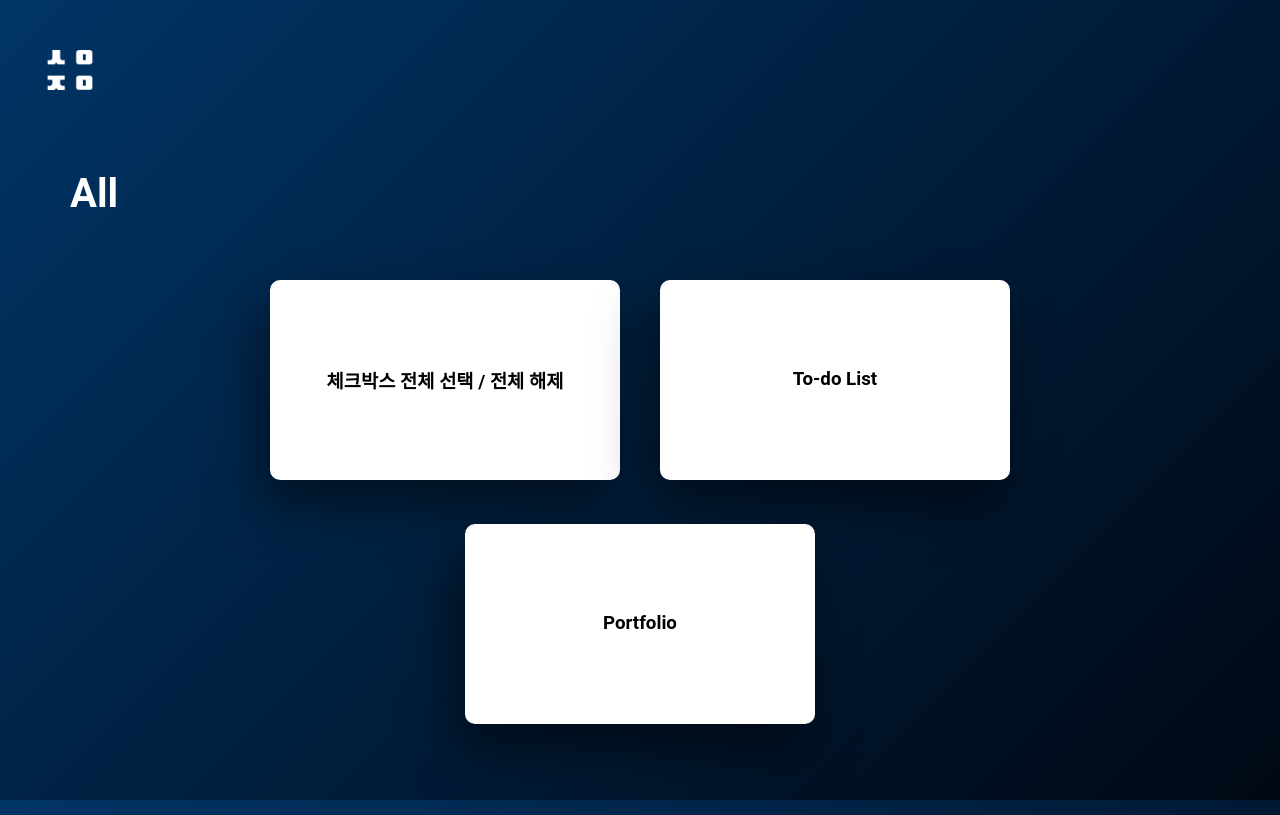
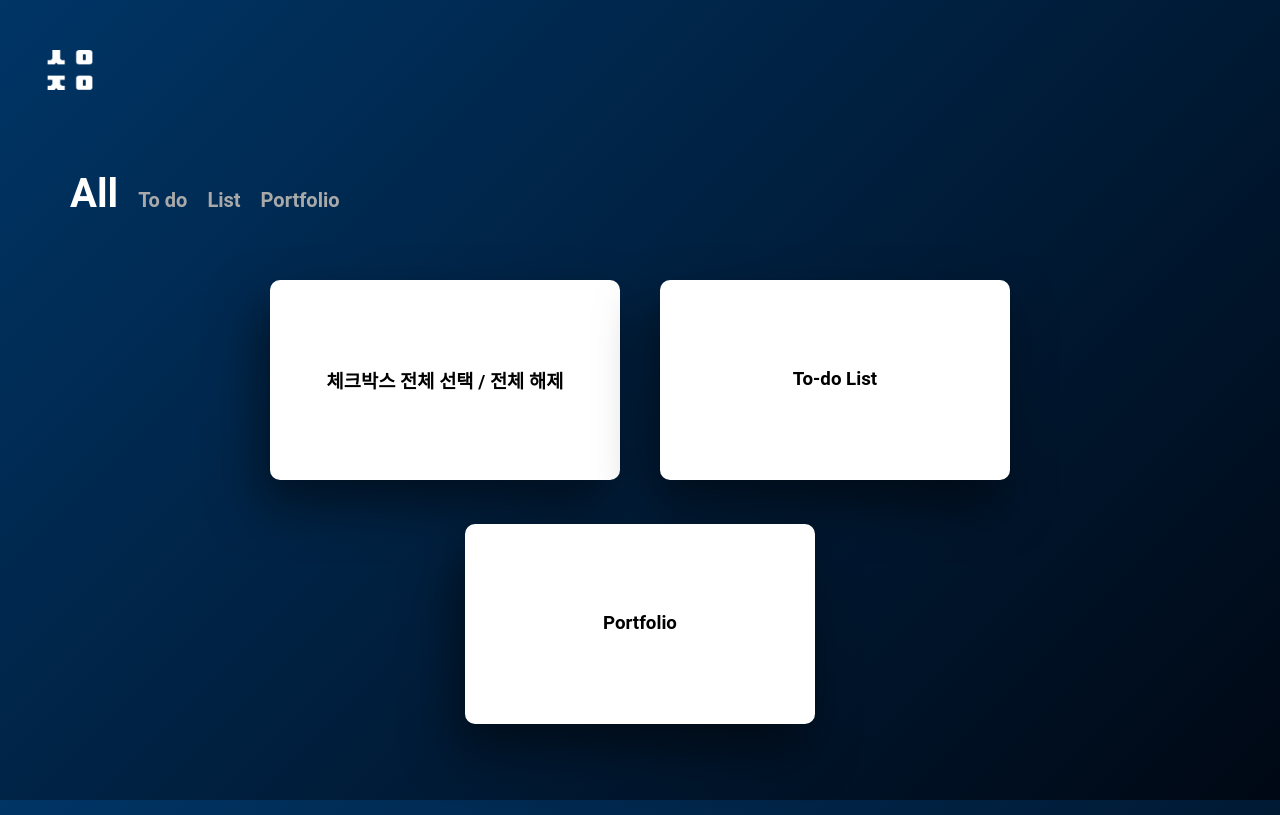
Before and after one commit to wlsdhr0831/wlsdhr0831, a React app: page /wlsdhr0831/main in a window 1280 px wide. Built offline with nearby package versions, Linux system fonts and the light colour scheme.

Commit message:
add filter in main

```diff
--- a/src/components/home/List.js
+++ b/src/components/home/List.js
@@ -21,17 +21,22 @@ const ScrollBox = styled.div`
   }
 `;
 
-const List = () => {
+const List = ({ selected }) => {
   const data = [
     {
       id: 1,
       title: '체크박스 전체 선택 / 전체 해제',
-    }, {
+      value: 'todo',
+    },
+    {
       id: 2,
       title: 'To-do List',
-    }, {
+      value: 'list',
+    },
+    {
       id: 4,
       title: 'Portfolio',
+      value: 'portfolio',
     },
     // {
     //   id: 3,
@@ -43,8 +48,8 @@ const List = () => {
     <ScrollBox>
       <FlexBox>
         {data.map(d => (
-          <ListItem key={d.id} item={d} />
-          ))}
+          d.value.includes(selected) && <ListItem key={d.id} item={d} />))
+        }
       </FlexBox>
     </ScrollBox>);
 }
--- a/src/layouts/MainList.js
+++ b/src/layouts/MainList.js
@@ -30,8 +30,8 @@ const Tab = styled.div`
 `;
 
 const MainList = () => {
-  const [ hover, setHover ] = useState("all");
-  const [ selected, setSelected ] = useState("all");
+  const [ hover, setHover ] = useState("");
+  const [ selected, setSelected ] = useState("");
 
   const onMouseMove = (e) => {
     if(e.target.nodeName === 'H2'){
@@ -47,10 +47,24 @@ const MainList = () => {
     }
   }
 
-  const tabList = [{
-    value: 'All',
-    id: 'all',
-  }];
+  const tabList = [
+    {
+      value: 'All',
+      id: '',
+    },
+    {
+      value: 'To do',
+      id: 'todo',
+    },
+    {
+      value: 'List',
+      id: 'list',
+    },
+    {
+      value: 'Portfolio',
+      id: 'portfolio',
+    }
+  ];
 
   return (
     <ListBox>
@@ -66,7 +80,7 @@ const MainList = () => {
           ))
         }
       </Tab>
-      <List/>
+      <List selected={selected}/>
     </ListBox>
   );
 };
```
